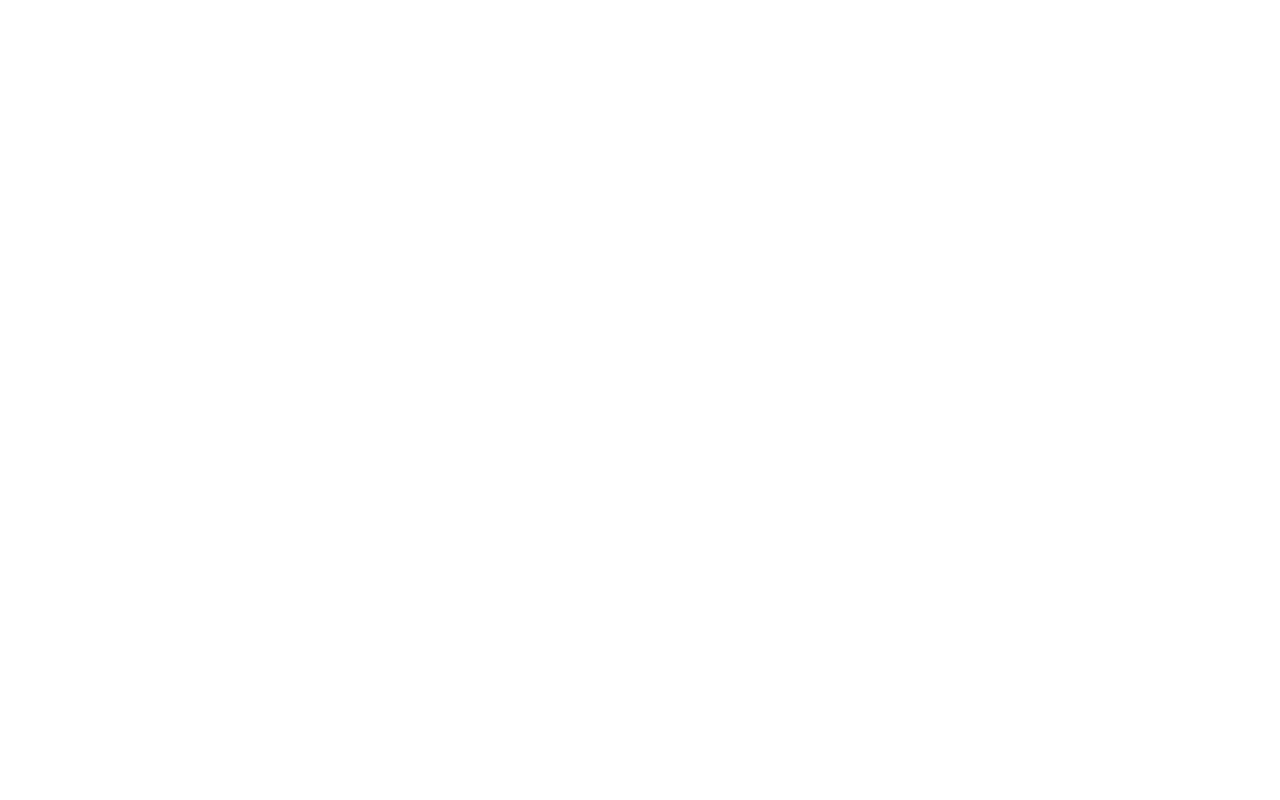
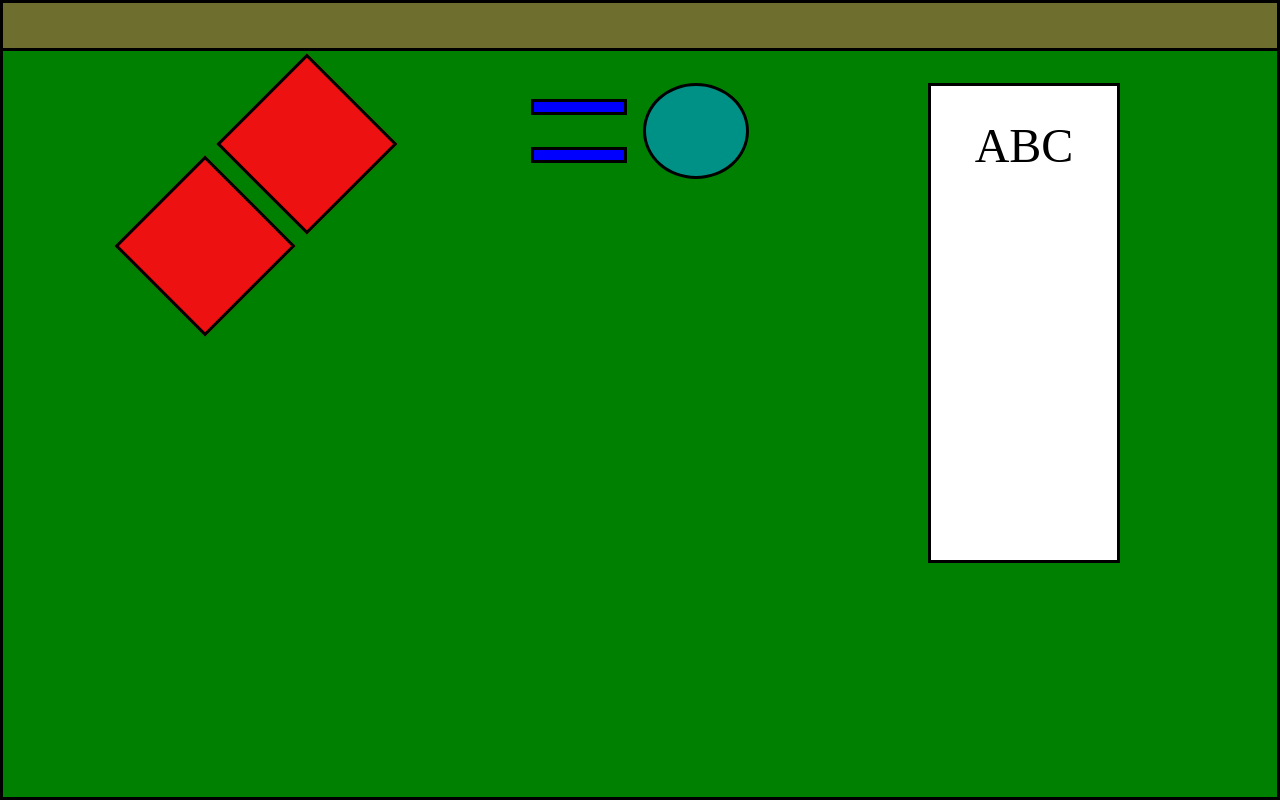
Before and after one commit to RafalSoltysiak/juniorGameDesignerTasks, a plain HTML site: page index.html in a window 1280 px wide. Drawn offline with Linux system fonts and the light colour scheme.

Commit message:
Add index.html and styles.css for desktop

```diff
--- a/index.html
+++ b/index.html
@@ -7,5 +7,28 @@
     <link rel="stylesheet" href="style.css" />
     <title>Junior Game Designer</title>
   </head>
-  <body></body>
+  <body>
+    <header class="header"><nav></nav></header>
+
+    <main class="main">
+      <section class="section-hero">
+        <div class="item">
+          <div class="squares-wrapper">
+            <div class="square"></div>
+            <div class="square"></div>
+          </div>
+        </div>
+        <div class="item">
+          <div class="lines-circle">
+            <div class="lines-container">
+              <div class="line"></div>
+              <div class="line"></div>
+            </div>
+            <div class="circle"></div>
+          </div>
+        </div>
+        <div class="item"><div class="item item-abc">ABC</div></div>
+      </section>
+    </main>
+  </body>
 </html>
--- a/style.css
+++ b/style.css
@@ -3,3 +3,106 @@
   margin: 0;
   padding: 0;
 }
+
+html,
+body {
+  height: 100%;
+  overflow: hidden;
+}
+
+body {
+  border: 0.2rem solid black;
+  display: flex;
+  flex-direction: column;
+}
+
+/**************************/
+/* HEADER */
+/**************************/
+
+.header {
+  background-color: #6e6f2f;
+  border-bottom: 0.2rem solid black;
+  height: 3rem;
+  flex-shrink: 0;
+}
+
+/**************************/
+/* MAIN */
+/**************************/
+
+.main {
+  flex: 1;
+  background-color: #008000;
+}
+
+.section-hero {
+  display: grid;
+  grid-template-columns: repeat(auto-fit, minmax(250px, 1fr));
+  gap: 1rem;
+  padding: 2rem;
+  max-width: 1200px;
+  margin: 0 auto;
+}
+
+.item {
+  display: flex;
+  justify-content: center;
+  align-items: start;
+}
+
+.item-abc {
+  background: white;
+  border: 0.2rem solid black;
+  padding: 2rem;
+  height: 30rem;
+  width: 12rem;
+
+  display: flex;
+  justify-content: center;
+  align-items: flex-start;
+  font-size: 3rem;
+}
+
+.squares-wrapper {
+  display: flex;
+  gap: 1rem;
+  transform: rotate(-45deg);
+  transform-origin: center center;
+  margin-top: 3rem;
+}
+
+.square {
+  width: 8rem;
+  height: 8rem;
+  border: 0.2rem solid black;
+  background: #e11;
+}
+
+.lines-circle {
+  display: flex;
+  align-items: center;
+  gap: 1rem;
+}
+
+.lines-container {
+  display: flex;
+  flex-direction: column;
+  justify-content: space-between;
+  height: 4rem;
+}
+
+.line {
+  width: 6rem;
+  height: 1rem;
+  background-color: #00f;
+  border: 0.2rem solid black;
+}
+
+.circle {
+  width: 6.6rem;
+  height: 6rem;
+  background-color: #009186;
+  border: 0.2rem solid black;
+  border-radius: 50%;
+}
```
